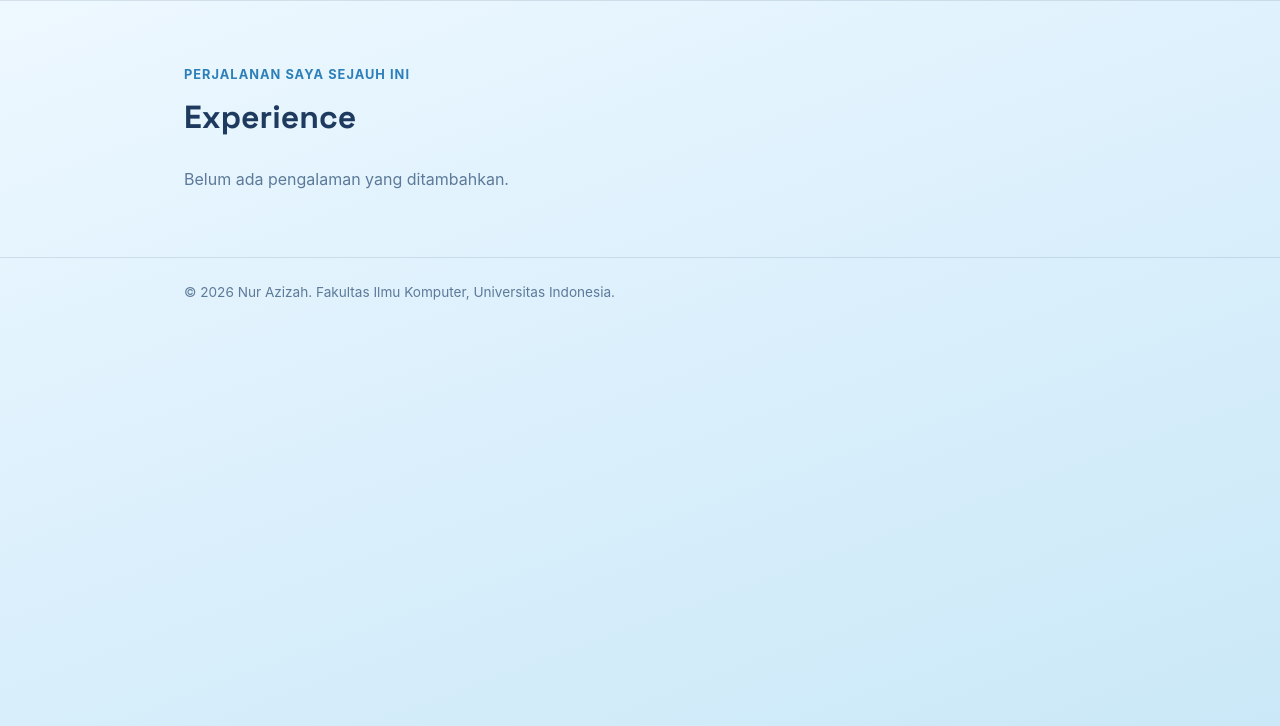
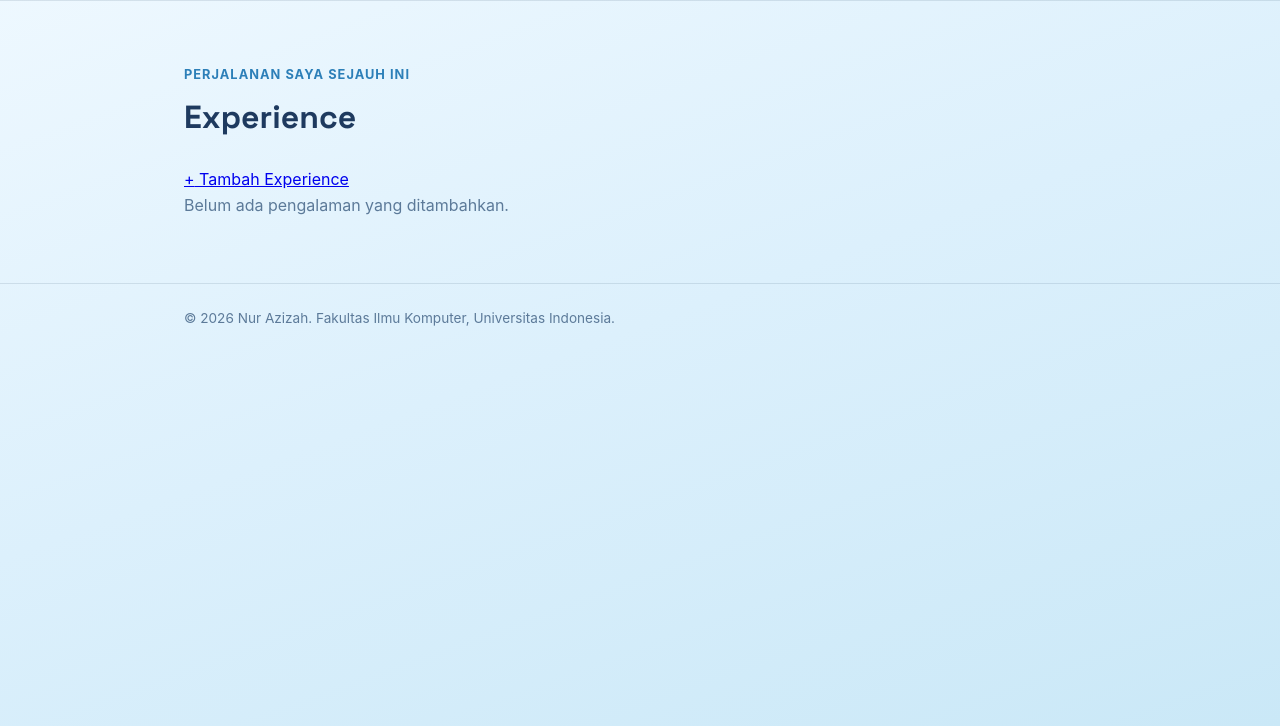
Before and after one commit to nurazizah56-dak/myportofolio, a Django app: page /experience/ in a window 1280 px wide. Shown: the part 74-800 px from the top of the page. Run offline with Django 5.2, Linux system fonts and the light colour scheme; data that the repository does not hold is empty.

Commit message:
refactor: extend base.html di experience.html, tambah tombol add experience

```diff
--- a/templates/experience.html
+++ b/templates/experience.html
@@ -1,34 +1,19 @@
-<!DOCTYPE html>
-<html lang="en">
-<head>
-    <meta charset="UTF-8">
-    <meta name="viewport" content="width=device-width, initial-scale=1.0">
+{% extends 'base.html' %}
+{% block meta %}
     <title>{{ name }} - Portofolio</title>
-    <link rel="preconnect" href="https://fonts.googleapis.com">
-    <link rel="preconnect" href="https://fonts.gstatic.com" crossorigin>
-    <link href="https://fonts.googleapis.com/css2?family=Space+Grotesk:wght@500;700&display=swap" rel="stylesheet">
-    <link rel="stylesheet" href="/static/css/style.css">
-</head>
-<body>
-    <header class="site-header">
-        <div class="container">
-           <a href="{% url 'main:show_main' %}" class="brand">{{ name }}</a>
-            <nav>
-                <a href="{% url 'main:show_main' %}">Profile</a>
-                <a href="{% url 'main:show_education' %}">Education</a>
-                <a href="{% url 'main:show_skills' %}">Skills</a>
-                <a href="{% url 'main:show_experience' %}">Experience</a>
-                <a href="{% url 'main:show_achievements' %}">Achievements</a>
-                <a href="{% url 'main:show_certifications' %}">Certifications</a>
-            </nav>
-        </div>
-    </header>
-
-    <main>
+{% endblock meta %}
+{% block content %}
+<main>
     <section class="experience-section" id="experience">
         <div class="container">
             <p class="section-kicker">Perjalanan saya sejauh ini</p>
-            <h1>Experience</h1>
+            <div class="project-header">
+                <h1>Experience</h1>
+                <a href="{% url 'main:create_experience' %}" class="button project-add-button">
+                    <span aria-hidden="true">+</span>
+                    Tambah Experience
+                </a>
+            </div>
 
             <div class="experience-grid">
                 {% for experience in experience_list %}
@@ -56,34 +41,4 @@
         </div>
     </section>
 </main>
-
-    <footer class="site-footer">
-        <div class="container">
-            <p>&copy; 2026 {{ name }}. Fakultas Ilmu Komputer, Universitas Indonesia.</p>
-        </div>
-    </footer>
-
-    <!-- Tombol Back to Top -->
-    <button id="backToTop" class="back-to-top" aria-label="Back to top">↑</button>
-    <script>
-        const backToTopBtn = document.getElementById('backToTop');
-
-        // Tampilkan tombol saat scroll melebihi 300px
-        window.addEventListener('scroll', () => {
-            if (window.scrollY > 300) {
-                backToTopBtn.classList.add('show');
-            } else {
-                backToTopBtn.classList.remove('show');
-            }
-        });
-
-        // Scroll ke atas saat tombol diklik
-        backToTopBtn.addEventListener('click', () => {
-            window.scrollTo({
-                top: 0,
-                behavior: 'smooth'
-            });
-        });
-    </script>
-</body>
-</html>
+{% endblock content %}
```
